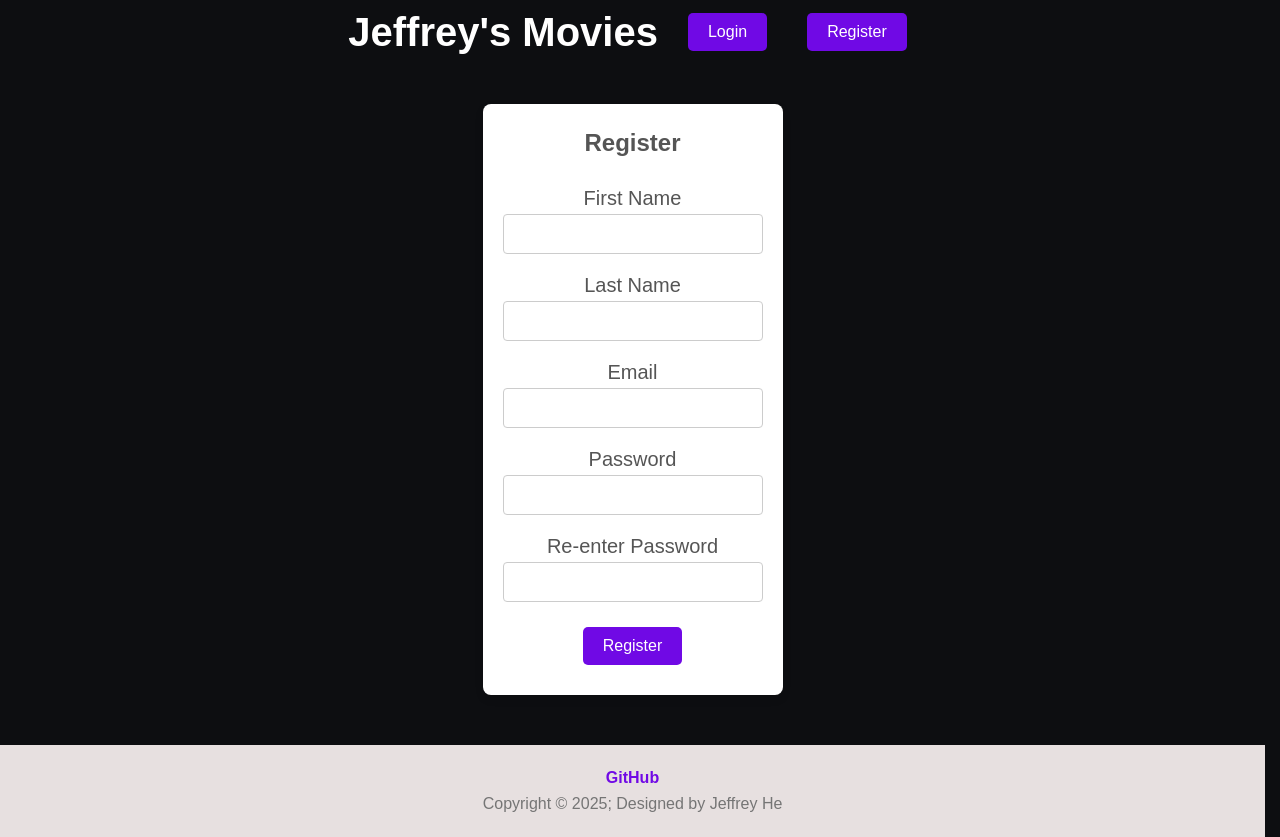
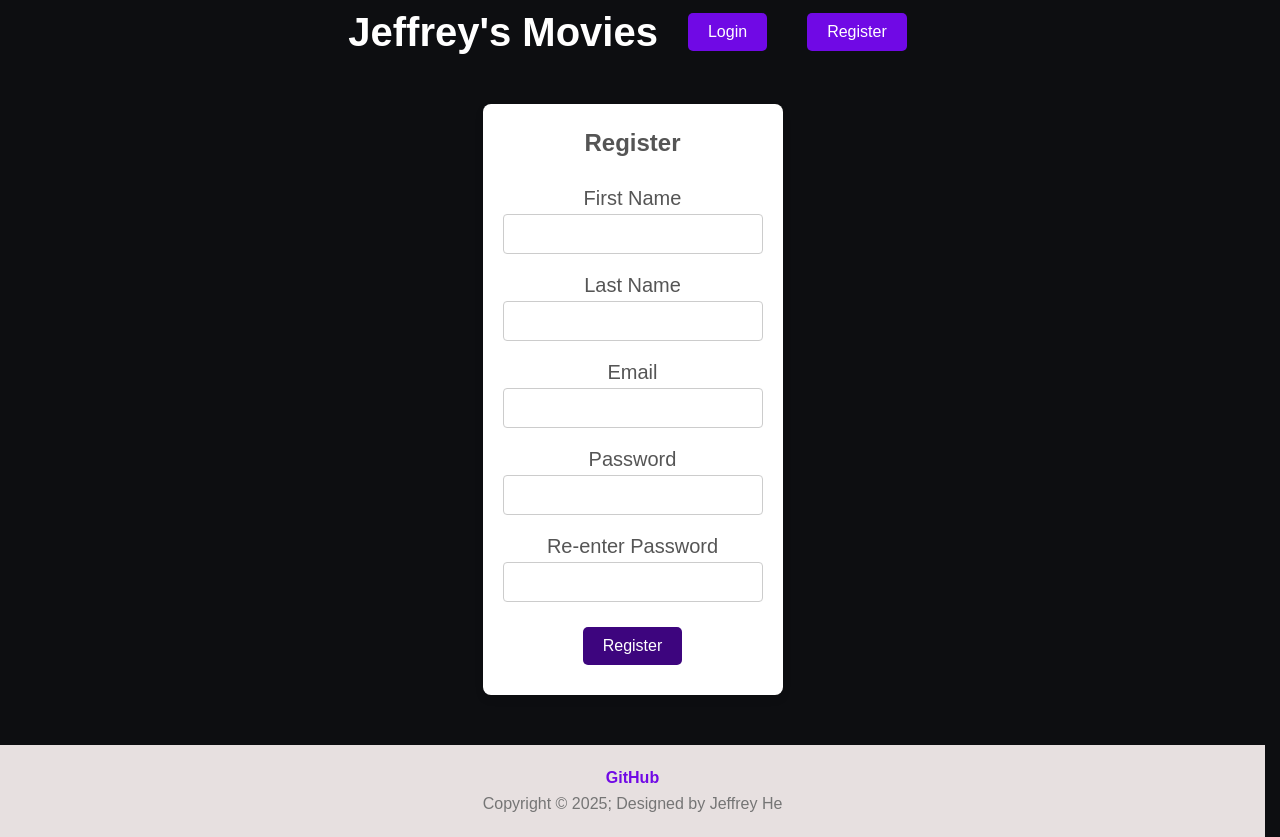
Before and after one commit to JeffreyHe3/Assignment-5, a React (Vite) app: page /register in a window 1280 px wide. In both pictures the pointer is over the input "Register". Built offline with nearby package versions, Linux system fonts and the light colour scheme.

Commit message:
Changed css

```diff
--- a/src/Views/LoginView.css
+++ b/src/Views/LoginView.css
@@ -18,7 +18,6 @@
 
 .inputLabel {
     margin-bottom: 8px;
-    font-size: 14px;
     color: #555;
 }
 
--- a/src/Views/RegisterView.css
+++ b/src/Views/RegisterView.css
@@ -15,7 +15,7 @@
     font-family: 'Arial';
 }
 
-#errorM{
+#errorM {
     text-align: center;
     color: red;
     font-size: 24px;
@@ -51,8 +51,8 @@
     border-radius: 5px;
     transition: background-color 0.3s ease;
     font-family: 'Arial';
-    }
+}
 
-input[type="submit"]:hover {
+#registerButton:hover {
     background-color: #3d057e;
 }
```
